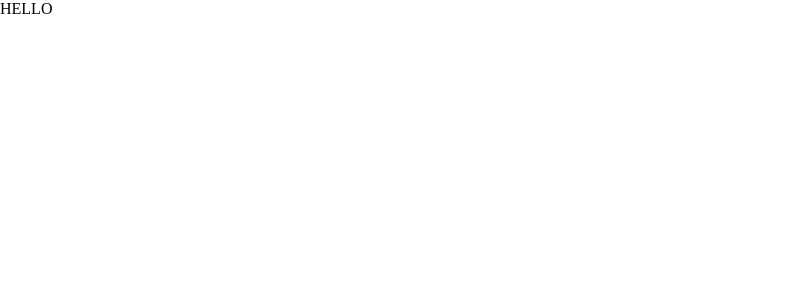
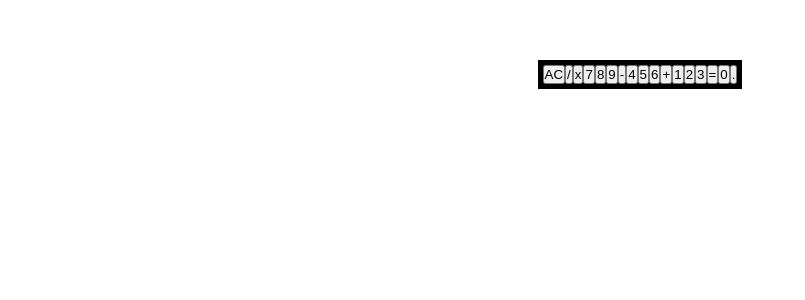
Before and after one commit to Bre323/JS-Calculator, a React (Create React App) app: page / in a window 1280 px wide. Shown: the top 300 px of the page, without its empty margins (0-805 px from the left). Built offline with nearby package versions, Linux system fonts and the light colour scheme.

Commit message:
Keypad component structure

```diff
--- a/src/App.js
+++ b/src/App.js
@@ -1,7 +1,19 @@
 import React from "react";
+import Keypad from "./components/Keypad";
+
+const operators = ["AC", "/", "x", "+", "-", "="]
+const numbers = [0, 1, 2, 3, 4, 5, 6, 7, 8, 9]
+
 
 const App = () => {
-    return <>HELLO</>
+    return (
+        <div className="container">
+            <div className="calculator">
+                <Keypad />
+            </div>
+        </div>
+    )
 }
 
+
 export default App
--- /dev/null
+++ b/src/components/Keypad.js
@@ -0,0 +1,46 @@
+import React from "react";
+
+
+const calcData = [
+    { id: "clear", value: "AC" },
+    { id: "divide", value: "/" },
+    { id: "multiply", value: "x" },
+    { id: "seven", value: 7 },
+    { id: "eight", value: 8 },
+    { id: "nine", value: 9 },
+    { id: "subtract", value: "-" },
+    { id: "four", value: 4 },
+    { id: "five", value: 5 },
+    { id: "six", value: 6 },
+    { id: "add", value: "+" },
+    { id: "one", value: 1 },
+    { id: "two", value: 2 },
+    { id: "three", value: 3 },
+    { id: "equals", value: "=" },
+    { id: "zero", value: 0 },
+    { id: "decimal", value: "." }
+]
+
+
+const Key = ({ keyData }) => {
+    return (
+        <button id={keyData.id} className="padButton">
+            {keyData.value}
+        </button>
+    )
+}
+
+const Keypad = () => {
+    return (
+        <div className="keys">
+            {
+                calcData.map(key => {
+                    return <Key id={key.id} keyData={key} />
+                })
+            }
+        </div>
+    )
+}
+
+
+export default Keypad
--- a/src/index.css
+++ b/src/index.css
@@ -3,3 +3,15 @@
     padding: 0;
     box-sizing: border-box;
 }
+
+.container {
+    display: flex;
+    justify-content: center;
+    align-items: center;
+    margin-top: 60px;
+}
+
+.calculator {
+    background-color: black;
+    padding: 5px;
+}
```
